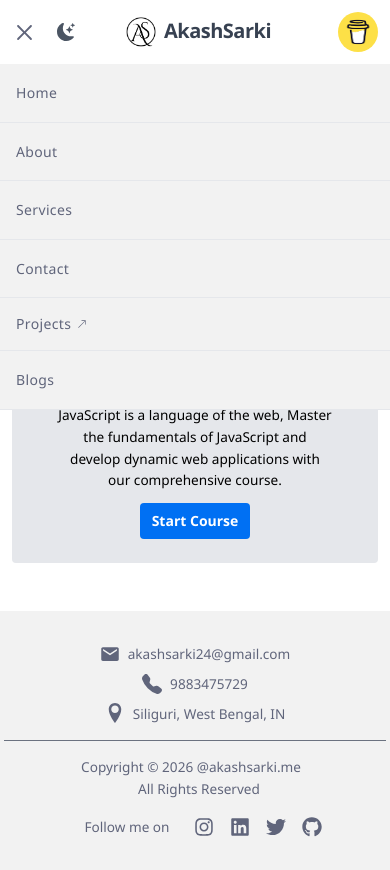
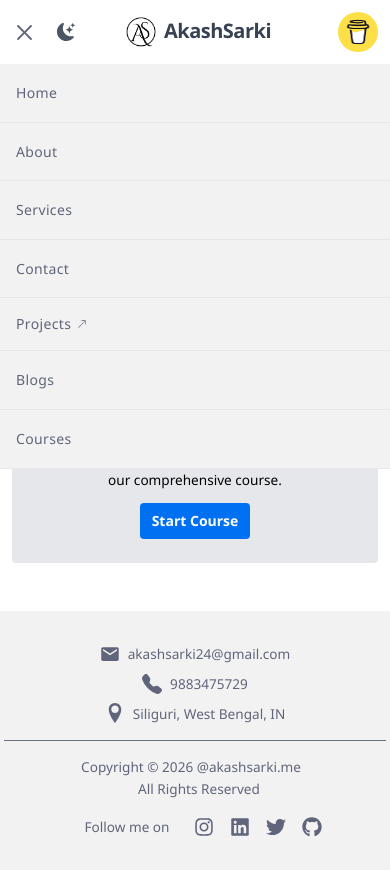
Before and after one commit to ashdephoenix123/developer-portfolio, a Next.js app: page /courses in a window 390 px wide. Both pictures are taken after a click on the element 30 px from the left and 32 px from the top of the page. Built offline with nearby package versions, Linux system fonts and the light colour scheme.

Commit message:
updated on lists

```diff
--- a/app/component/Navbar.js
+++ b/app/component/Navbar.js
@@ -122,6 +122,7 @@ const Navbar = () => {
                             <li onClick={() => { setToggle(prev => !prev) }} className='cursor-pointer dark:bg-gray-700 dark:hover:bg-slate-800 dark:border-b-slate-500 hover:bg-zinc-200 border-b'><Link href={'#contact'} className='p-4 block'><span className='w-fit inline-block text-sm tracking-wide mr-1.5'>Contact</span></Link></li>
                             <li onClick={() => { setToggle(prev => !prev) }} className='cursor-pointer dark:bg-gray-700 dark:hover:bg-slate-800 dark:border-b-slate-500 hover:bg-zinc-200 border-b'><Link href={'https://www.thesharkkcompany.tech'} target='_blank' className='p-4 flex items-center'><span className='w-fit inline-block text-sm tracking-wide mr-1.5'>Projects</span><BsArrowUpRight size={10} /></Link></li>
                             <li onClick={() => { setToggle(prev => !prev) }} className='cursor-pointer dark:bg-gray-700 dark:hover:bg-slate-800 dark:border-b-slate-500 hover:bg-zinc-200 border-b'><Link href={'/blogs'} className='p-4 block'><span className='w-fit inline-block text-sm tracking-wide mr-1.5'>Blogs</span></Link></li>
+                            <li onClick={() => { setToggle(prev => !prev) }} className='cursor-pointer dark:bg-gray-700 dark:hover:bg-slate-800 dark:border-b-slate-500 hover:bg-zinc-200 border-b'><Link href={'/courses'} className='p-4 block'><span className='w-fit inline-block text-sm tracking-wide mr-1.5'>Courses</span></Link></li>
                         </ul>
                     </div>
                 </>
```
